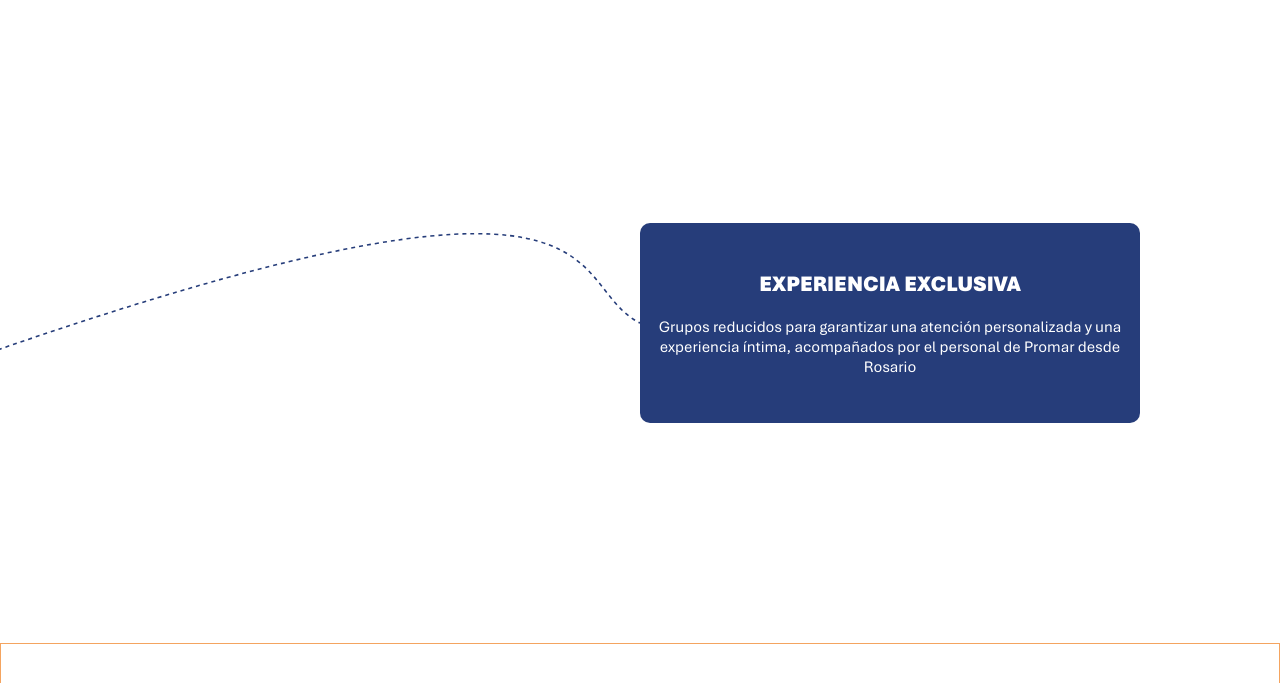
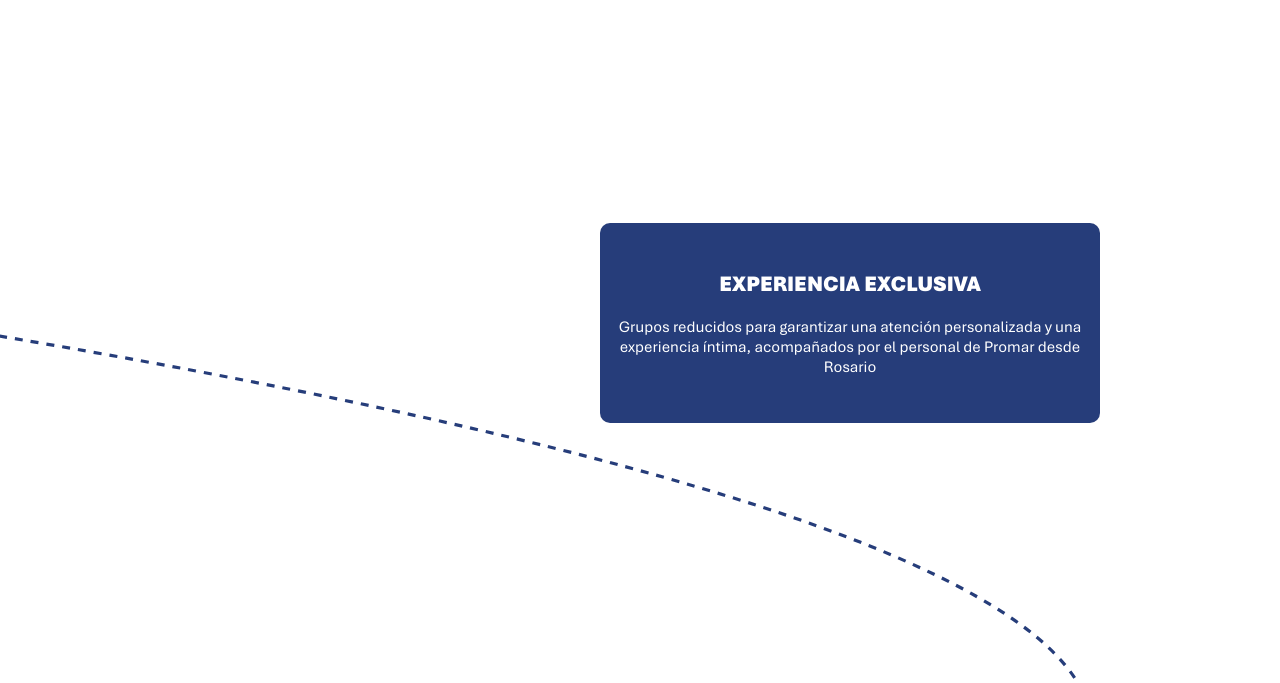
Before and after one commit to gonzaloezemolina/promar, a website: page pages/calabria.html in a window 1280 px wide. Shown: the part 1437-2120 px from the top of the page. Drawn offline with nearby package versions, Linux system fonts and the light colour scheme.

Commit message:
Version with all lines in calabria

```diff
--- a/pages/calabria.html
+++ b/pages/calabria.html
@@ -83,13 +83,11 @@
         </div>
       </section>
       <div class="calabria_scroll_wrapper">
-      <section class="calabria_first_card cc">
-  <!-- Línea + avión -->
-<svg class="airplane_path" viewBox="0 0 800 300" xmlns="http://www.w3.org/2000/svg">
+        <svg class="airplane_path" viewBox="0 0 800 300" xmlns="http://www.w3.org/2000/svg">
   <!-- Línea curva ajustada: comienza abajo a la izquierda, sube hacia el centro -->
   <path
     id="flightPath1"
-    d="M -50 200 C 800 -100, 700 100, 800 150"
+    d="M -50 -250 C 1500 0, 500 300, -2200 600 C 50 50, 50 50, 5200 2500 C 2000 2800, 100 2300, 800 600"
     fill="none"
     stroke="#263d7a"
     stroke-width="2"
@@ -98,9 +96,7 @@
 
   <!-- Avión SVG (mirando hacia arriba, rotará con autoRotate) -->
 </svg>
-
-</svg>
-
+      <section class="calabria_first_card cc">
 
         <div class="calabria_first_card_container">
         <div class="calabria_first_card_container_text">
--- a/scss/pages/calabria.scss
+++ b/scss/pages/calabria.scss
@@ -137,17 +137,34 @@
 //   }
 // }
 
+.calabria_scroll_wrapper {
+  position: relative;
+  width: 100%;
+}
+
+.airplane_path {
+  position: absolute;
+  top: 0;
+  left: 0;
+  width: 100%;
+  height: 100%; // Se estira a toda la altura del wrapper
+  pointer-events: none;
+  z-index: 1;
+}
+
 .calabria_first_card{
       scroll-snap-align: start;
     width: 100%;
     height: 80vh;
     display: grid;
     grid-template-columns: 50% 50%;
-    justify-content: center;
+    justify-content: end;
     align-items: center;
     &_container{
         width: 500px;
+        z-index: 999;
         height:200px;
+        transform: translateX(600px);
         text-align: center;
         background-color:#263d7a;
         display:flex;
@@ -170,12 +187,13 @@
 
     width: 100%;
     height: 80vh;
-    border: 1px sandybrown solid;
     display: flex;
     justify-content: center;
     align-items: center;
     &_container{
         text-align: center;
+        z-index: 999;
+        transform: translateX(-100px);
         width: 500px;
         height:200px;
         background-color: #263d7a;
@@ -199,11 +217,12 @@
 
     width: 100%;
     height: 80vh;
-    border: 1px sandybrown solid;
     display: flex;
     justify-content: center;
     align-items: center;
     &_container{
+        transform: translateX(200px);
+        z-index: 999;
         width: 500px;
         color: white;
         text-align: center;
@@ -225,9 +244,23 @@
 }
 
 
-.calabria_first_card_container:hover{transform: scale(1.1);transition: 2s;}
-.calabria_second_card_container:hover{transform: scale(1.1);transition: 2s;}
-.calabria_third_card_container:hover{transform: scale(1.1);transition: 2s;}
+
+
+
+
+
+
+
+
+
+
+
+
+
+
+// .calabria_first_card_container:hover{transform: scale(1.1);transition: 2s;}
+// .calabria_second_card_container:hover{transform: scale(1.1);transition: 2s;}
+// .calabria_third_card_container:hover{transform: scale(1.1);transition: 2s;}
 
 
 
```
Also changed, not shown: css/styles.css, 1 other file.
